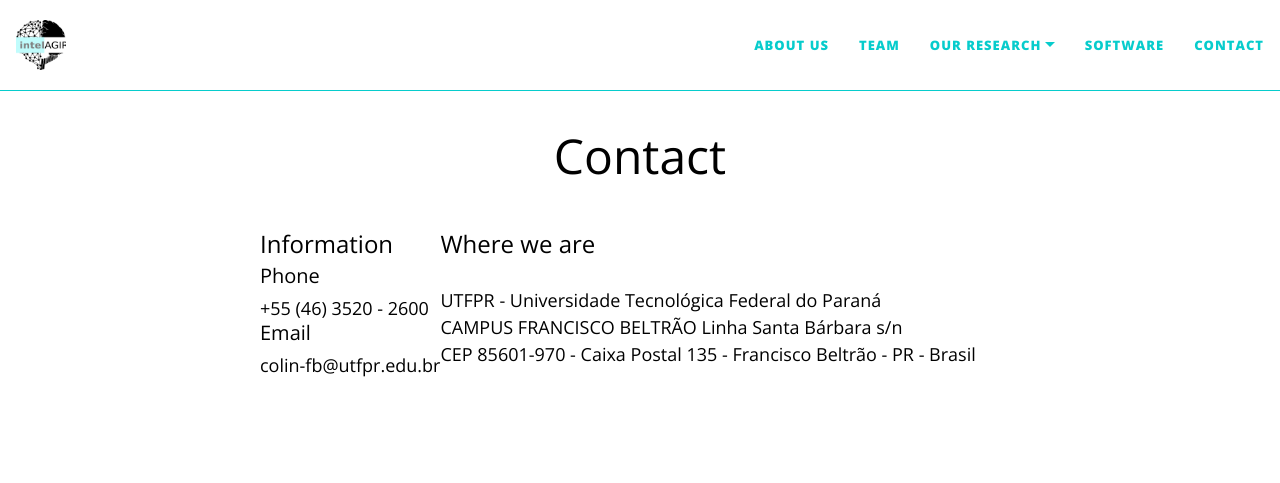
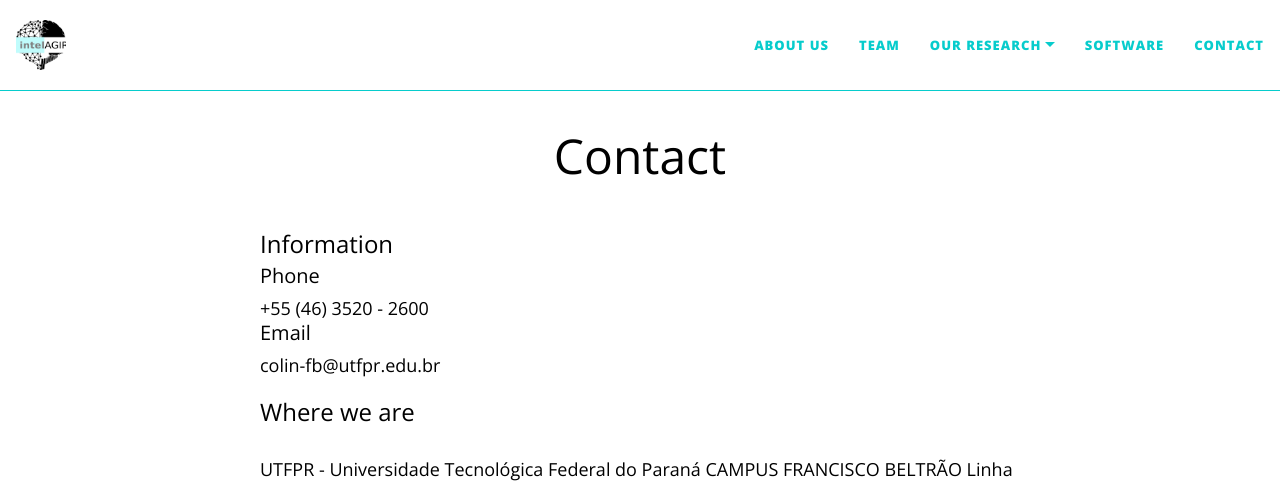
Before and after one commit to IntelAgir-Research-Group/intelagir-research-group.github.io, a Jekyll site: the page built from pages/contact.md, in a window 1280 px wide and 1181 px high. Shown: the top 483 px of the window. Built offline with Jekyll 4.4.1, drawn with Linux system fonts in a browser that asks for light colours; nearby versions of some CDN libraries; some of the changed text lies outside the part shown; grey boxes are pictures that could not be loaded.

Commit message:
Contato Atualizado

```diff
--- a/pages/contact.md
+++ b/pages/contact.md
@@ -12,12 +12,12 @@
 	</div>
 	<div class="columm">
 	 <h3>Where we are</h3>
-	 <p>UTFPR - Universidade Tecnológica Federal do Paraná<br />
-	 CAMPUS FRANCISCO BELTRÃO Linha Santa Bárbara s/n<br />
+	 <p>UTFPR - Universidade Tecnológica Federal do Paraná
+	 CAMPUS FRANCISCO BELTRÃO Linha Santa Bárbara s/n
 	 CEP 85601-970 - Caixa Postal 135 - Francisco Beltrão - PR - Brasil</p>
 	</div>
 </div>
-<p>&nbsp;</p>
+
 <div class="img">
  <iframe src="https://www.google.com/maps/embed?pb=!1m18!1m12!1m3!1d3583.4553978584404!2d-53.093668385473!3d-26.084049065432826!2m3!1f0!2f0!3f0!3m2!1i1024!2i768!4f13.1!3m3!1m2!1s0x94f0725f2eb2f133%3A0x4bda755abacbfcd8!2sUniversidade%20Tecnol%C3%B3gica%20Federal%20do%20Paran%C3%A1%2C%20C%C3%A2mpus%20Francisco%20Beltr%C3%A3o!5e0!3m2!1spt-BR!2sbr!4v1625766053772!5m2!1spt-BR!2sbr" width="100%" height="350" style="border:0;" allowfullscreen="" loading="lazy"></iframe>
 </div>
```
